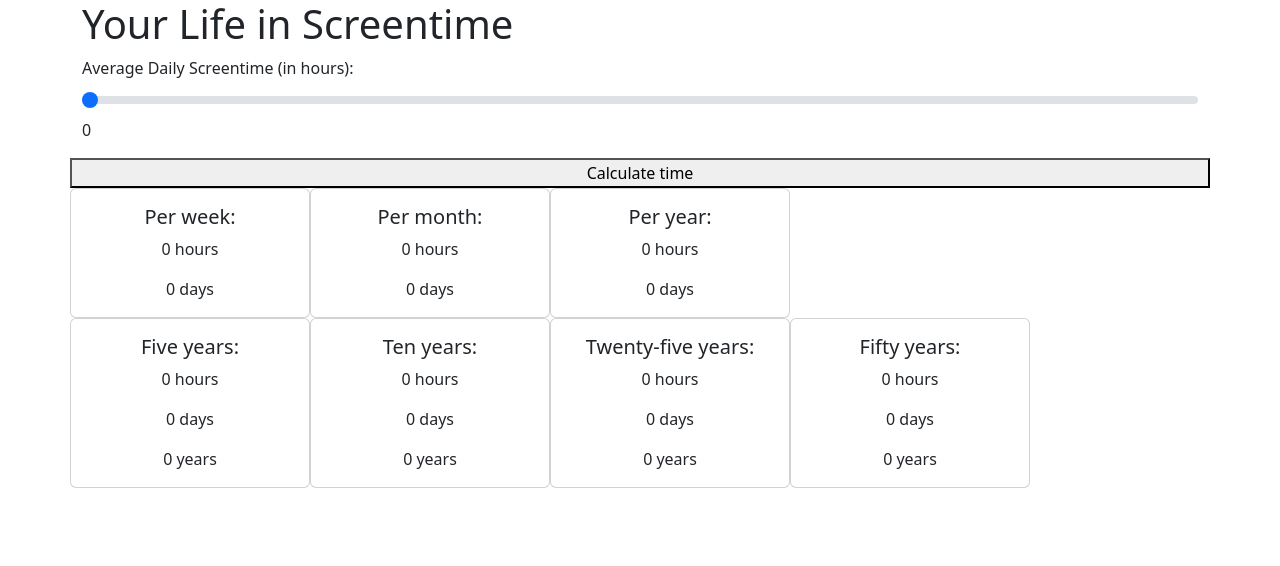
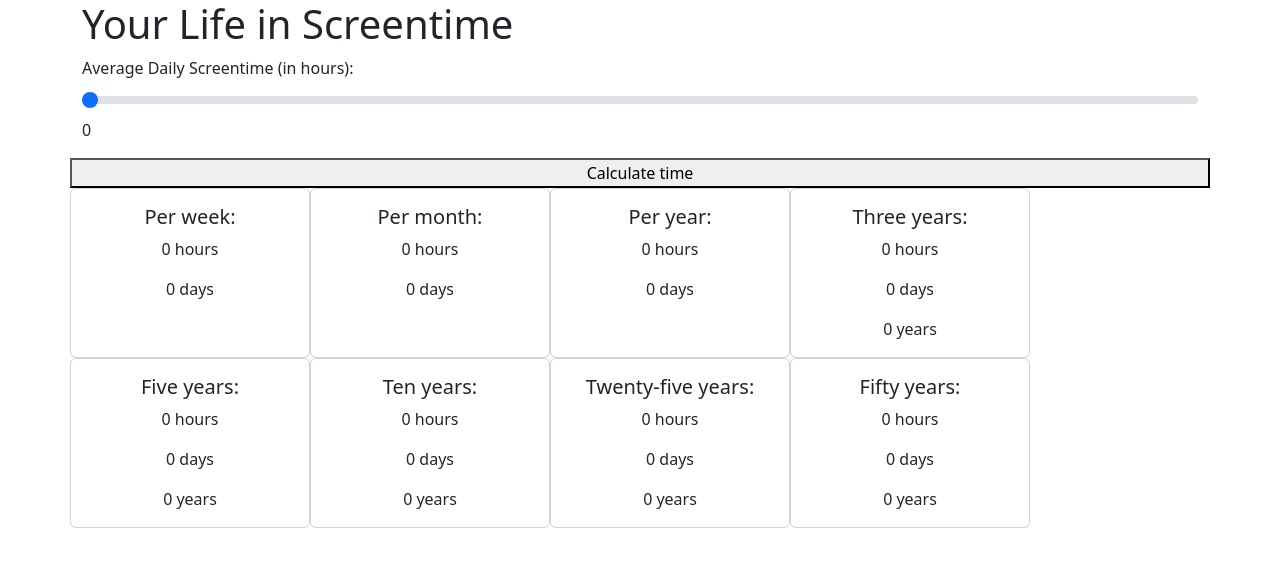
Before and after one commit to dlmarshall3/screentime-calculator-angular, an Angular app: page / in a window 1280 px wide. Shown: the top 566 px of the page. Built offline with nearby package versions, Linux system fonts and the light colour scheme.

Commit message:
added three years

```diff
--- a/src/app/screentime-display/screentime-display.component.html
+++ b/src/app/screentime-display/screentime-display.component.html
@@ -36,6 +36,14 @@
               <p class="card-text">{{yearlyScreentime/24 | roundingPipe}} days</p>
             </div>
         </div>
+        <div class="card" style="width: 15rem;">
+            <div class="card-body">
+              <h5 class="card-title">Three years:</h5>
+              <p class="card-text">{{threeYearScreenTime | roundingPipe}} hours</p>
+              <p class="card-text">{{threeYearScreenTime/24 | roundingPipe}} days</p>
+              <p class="card-text">{{threeYearScreenTime/24/365 | roundingPipe}} years</p>
+            </div>
+        </div>
     </div>
     <div class="row">
         <div class="card" style="width: 15rem;">
--- a/src/app/screentime-display/screentime-display.component.ts
+++ b/src/app/screentime-display/screentime-display.component.ts
@@ -9,6 +9,7 @@ export class ScreentimeDisplayComponent implements OnChanges {
     weeklyScreentime: number = 0;
     monthlyScreentime: number = 0;
     yearlyScreentime: number = 0;
+    threeYearScreenTime: number = 0;
     fiveYearScreentime: number = 0;
     tenYearScreentime: number = 0;
     twentyfiveYearScreentime: number = 0;
@@ -24,6 +25,7 @@ export class ScreentimeDisplayComponent implements OnChanges {
     this.weeklyScreentime = this.dailyScreentime * 7;
     this.monthlyScreentime = this.dailyScreentime * 30;
     this.yearlyScreentime = this.dailyScreentime * 365;
+    this.threeYearScreenTime = this.yearlyScreentime * 3;
     this.fiveYearScreentime = this.yearlyScreentime * 5;
     this.tenYearScreentime = this.yearlyScreentime * 10;
     this.twentyfiveYearScreentime = this.yearlyScreentime * 25;
```
